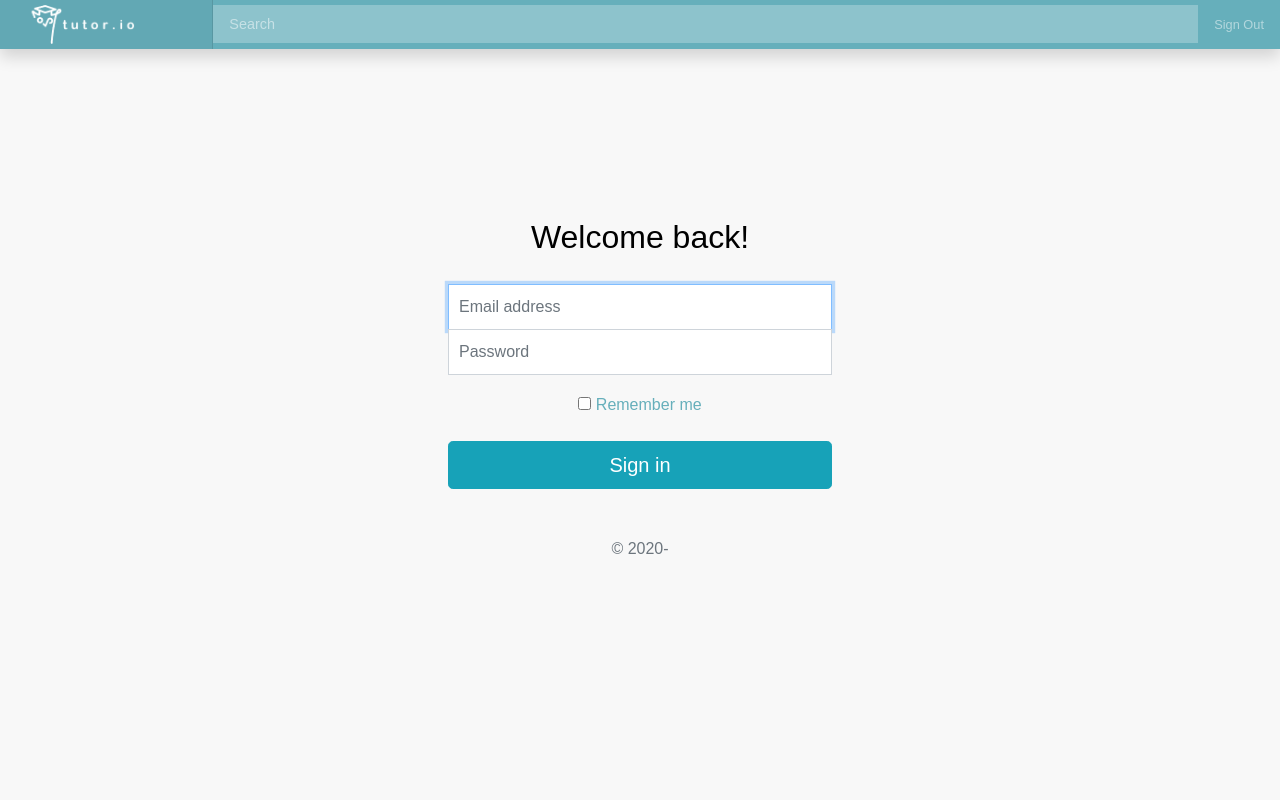
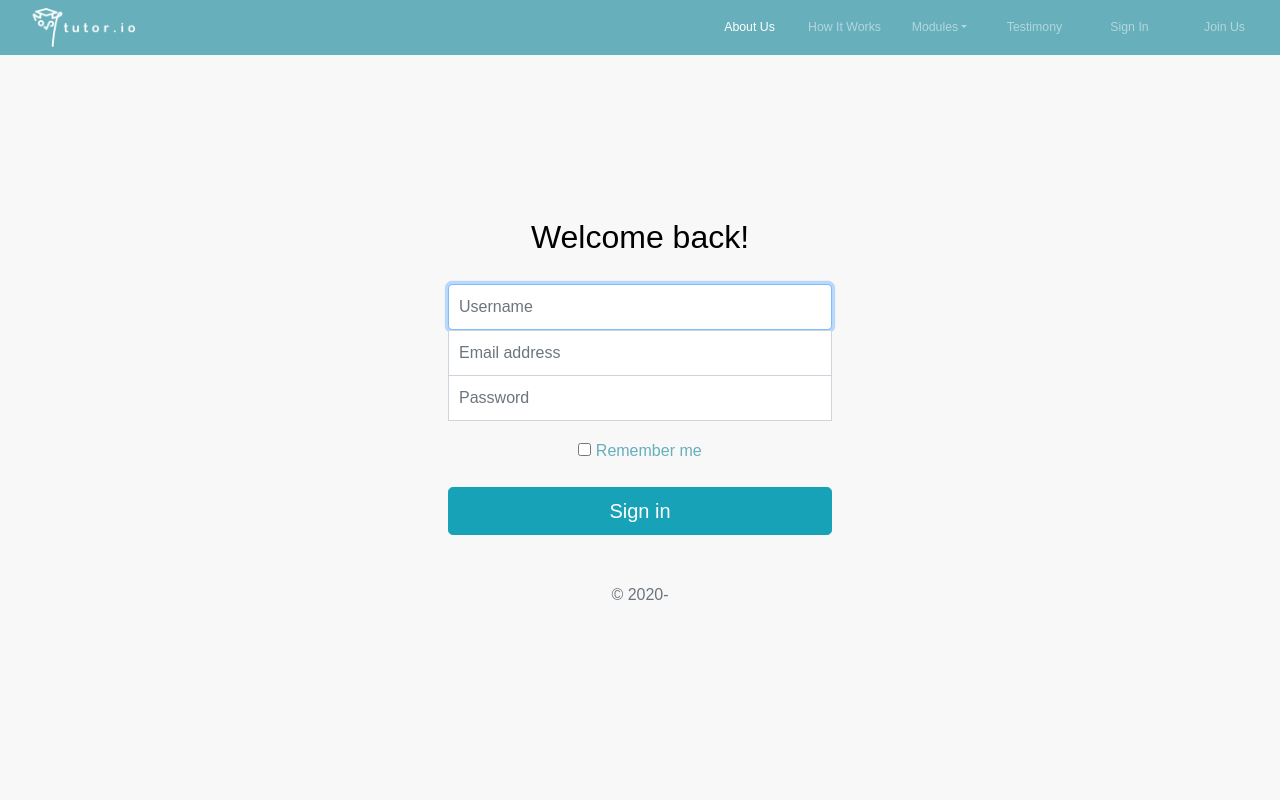
Before and after one commit to jenniferchss/tutor-io, a React (Create React App) app: page /signin in a window 1280 px wide. Shown: the top 800 px of the page. Built offline with nearby package versions, Linux system fonts and the light colour scheme.

Commit message:
edit jennifer login page

```diff
--- a/src/components/App.jsx
+++ b/src/components/App.jsx
@@ -17,7 +17,7 @@ import TutorListing from "./TutorListing.jsx";
 import NotFoundPage from "./NotFoundPage.jsx";
 import Footer from "./Footer";
 
-var isLoggedIn = false;
+var isLoggedIn = true;
 
 function App() {
     return (<Router>
--- a/src/components/Signin.jsx
+++ b/src/components/Signin.jsx
@@ -3,10 +3,16 @@ import { useHistory } from "react-router-dom";
 import axios from "axios";
 
 function Signin() {
+    const [username, setUsername] = useState("")
     const [emailaddress, setEmailaddress] = useState("")
     const [password, setPassword] = useState("")
     const [loggedIn, setLoggedIn] = useState(false)
     const history = useHistory();
+
+    function handleChangeUsername(event) {
+        const username = event.target.value;
+        setUsername(username);
+    }
 
     function handleChangeEmail(event) {
         const emailaddress = event.target.value;
@@ -21,6 +27,7 @@ function Signin() {
     function handleSubmit(event) {
         event.preventDefault();
         axios.post ('/user/login',{
+            username: username,
             email: emailaddress,
             password: password
         })
@@ -32,10 +39,10 @@ function Signin() {
         .catch(function(err) {
             console.error(err)
         });
-
         if (loggedIn) {
             history.push("/dashboard");
         }
+
     }
 
 
@@ -45,6 +52,16 @@ function Signin() {
 
             <h1 className="joinus-title h3 mb-3 font-weight-normal">Welcome back!</h1>
 
+            <label for="inputUsername" class="sr-only">username</label>
+            <input
+                onChange={handleChangeUsername}
+                type="text"
+                id="inputUsername"
+                class="form-control"
+                placeholder="Username"
+                value={username}
+                required autoFocus
+            />
             <label for="inputEmail" class="sr-only email-input">Email address</label>
             <input
                 onChange={handleChangeEmail}
@@ -52,7 +69,8 @@ function Signin() {
                 id="inputEmail"
                 class="form-control"
                 placeholder="Email address"
-                required autoFocus
+                value={emailaddress}
+                required
             />
             <label for="inputPassword" class="sr-only password-input">Password</label>
             <input
@@ -61,6 +79,7 @@ function Signin() {
                 id="inputPassword"
                 class="form-control"
                 placeholder="Password"
+                value={password}
                 required
             />
             <div className="checkbox mb-3">
--- a/src/components/Signup.jsx
+++ b/src/components/Signup.jsx
@@ -66,7 +66,7 @@ function Signup() {
                     type="username"
                     id="inputUsername"
                     class="form-control"
-                    placeholder="@username"
+                    placeholder="username"
                     value={username}
                     required autofocus
                 />
```
